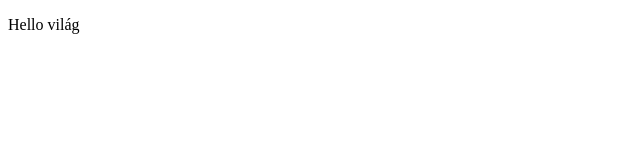
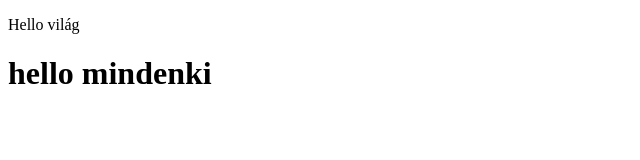
Before and after one commit to Szegee5/Oraimunka, a plain HTML site: page index.html in a window 1280 px wide. Shown: the whole page, without its empty margins (0-640 px from the left). Drawn offline with Linux system fonts and the light colour scheme.

Commit message:
Update index.html

```diff
--- a/index.html
+++ b/index.html
@@ -8,5 +8,6 @@
 </head>
 <body>
     <p>Hello világ</p>
+    <h1>hello mindenki</h1>
 </body>
 </html>
```
